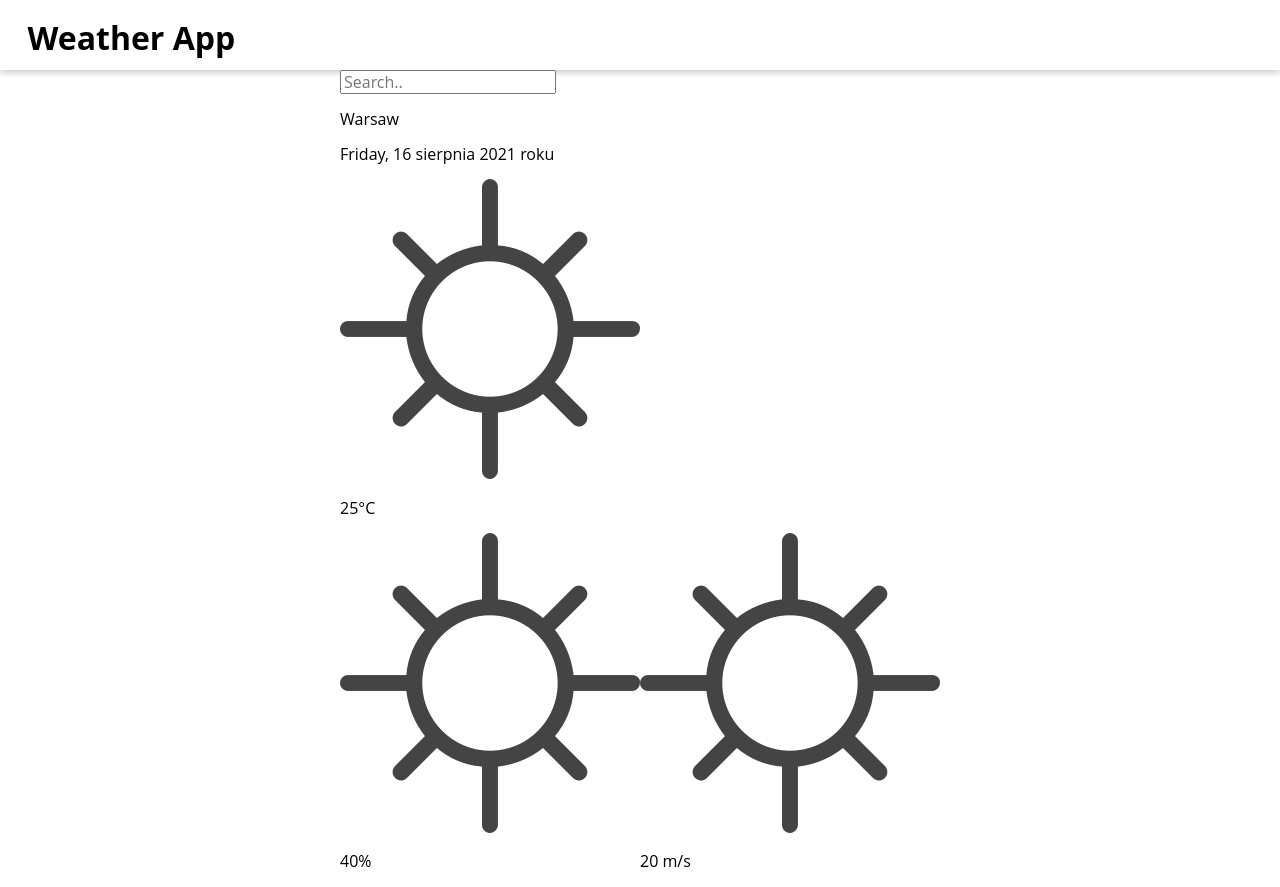
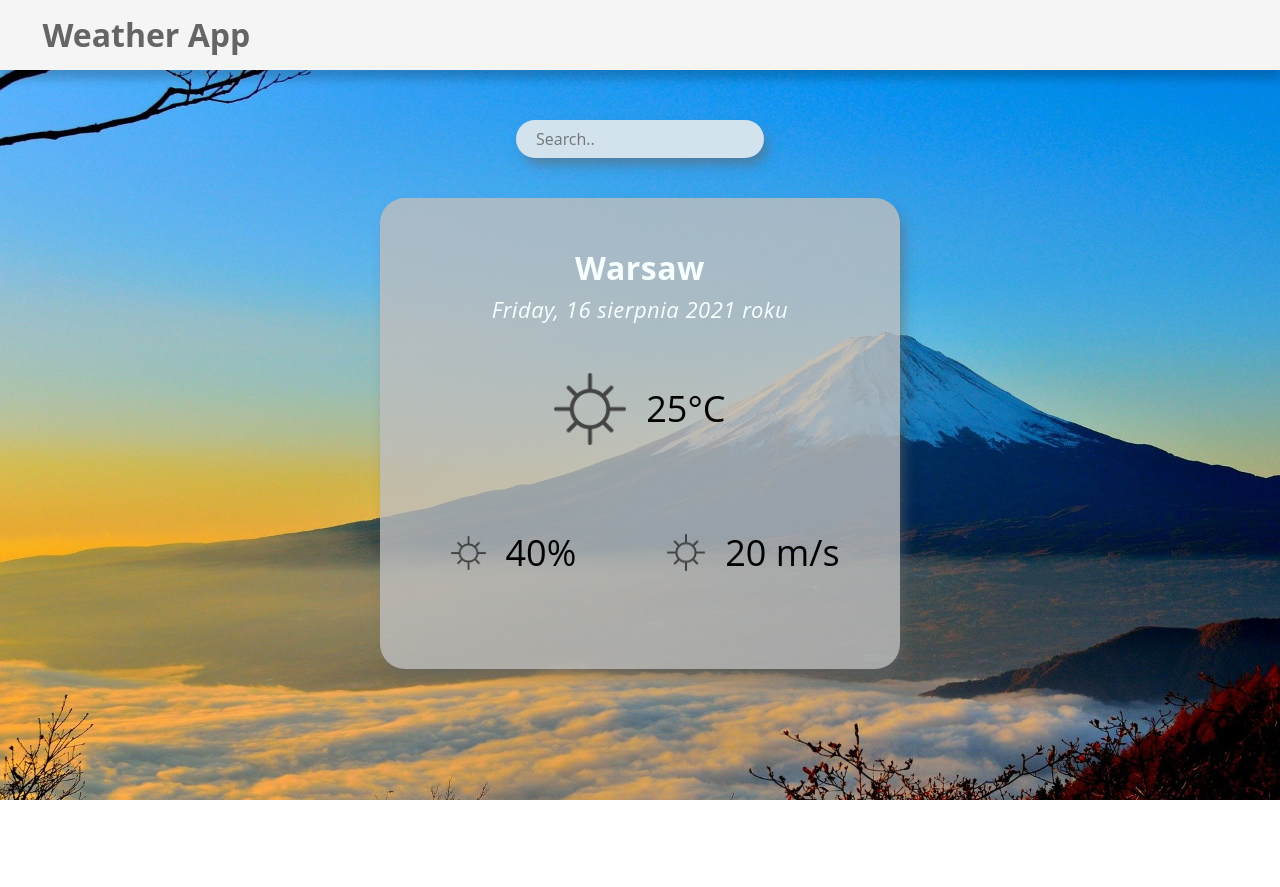
Before and after one commit to martafrackiewicz/weather-app, a React (Create React App) app: page / in a window 1280 px wide. After the commit the page ends 800 px from the top, so only its background shows below. Built offline with nearby package versions, Linux system fonts and the light colour scheme.

Commit message:
Basic style

```diff
--- a/src/components/Description/Description.js
+++ b/src/components/Description/Description.js
@@ -1,3 +1,5 @@
+import "./Description.scss";
+
 const Description = () => {
     return (
         <div className="description-container">
--- /dev/null
+++ b/src/components/Description/Description.scss
@@ -0,0 +1,31 @@
+@import "../../scss/colors";
+
+@mixin description-style {
+    color: $c-main-font;
+    font-size: 24px;
+    font-weight: bold;
+    letter-spacing: 0.5px;
+}
+
+.description {
+
+    &-container {
+        text-align: center;
+    }
+
+    &-city {
+        color: $c-main-font;
+        font-size: 32px;
+        font-weight: bold;
+        letter-spacing: 0.5px;
+        margin-bottom: 10px;
+    }
+
+    &-date {
+        margin-top: 0;
+        color: $c-main-font;
+        font-size: 22px;
+        font-style: italic;
+        letter-spacing: 0.5px;
+    }
+}
--- a/src/components/Header/Header.scss
+++ b/src/components/Header/Header.scss
@@ -1,12 +1,14 @@
-$shadow: 0 3px 6px rgba(0, 0, 0, 0.20);
+@import "../../scss/colors";
 
 .header {
     height: 70px;
     margin: 0;
-    box-shadow: $shadow;
+    box-shadow: $header-shadow;
+    background: $c-header-background;
 
     &-title {
-      padding-top: 20px;
+      padding-top: 17px;
       margin: 0;
+      color: $c-secondary-font;
     }
 }
--- a/src/components/IconAndText/IconAndText.js
+++ b/src/components/IconAndText/IconAndText.js
@@ -1,3 +1,4 @@
+import "./IconAndText.scss";
 import sun from "../../icons/sun.png";
 
 const IconAndText = ({text}) => {
--- a/src/components/IconAndText/IconAndText.scss
+++ b/src/components/IconAndText/IconAndText.scss
@@ -0,0 +1,15 @@
+.icon-and-text-container {
+    display: flex;
+    align-items: center;
+    justify-content: center;
+    margin-top: 30px;
+
+    .icon {
+        width: 15%;
+    }
+
+    .text {
+        font-size: 36px;
+        margin-left: 20px;
+    }
+}
--- a/src/components/MainSection/MainSection.js
+++ b/src/components/MainSection/MainSection.js
@@ -8,11 +8,13 @@ const MainSection = () => {
     return (
         <div className="container main-section-container">
             <Search />
-            <Description />
-            <IconAndText text={"25\u00b0C"} />
-            <div className="conditions-container">
-                <IconAndText text={"40%"} />
-                <IconAndText text={"20 m/s"} />
+            <div className="data-container">
+                <Description />
+                <IconAndText text={"25\u00b0C"} />
+                <div className="conditions-container">
+                    <IconAndText text={"40%"} />
+                    <IconAndText text={"20 m/s"} />
+                </div>
             </div>
         </div>
     );
--- a/src/components/MainSection/MainSection.scss
+++ b/src/components/MainSection/MainSection.scss
@@ -1,8 +1,19 @@
+@import "../../scss/colors";
+
 .main-section-container {
     display: grid;
     place-content: center;
 }
 
+.data-container {
+    width: 60%;
+    margin: 40px auto auto;
+    box-shadow: $box-shadow;
+    border-radius: 25px;
+    background: $c-transparent-background;
+    padding: 20px 20px 60px 20px;
+}
+
 .conditions-container {
     display: flex;
 }
--- a/src/components/Search/Search.js
+++ b/src/components/Search/Search.js
@@ -1,3 +1,5 @@
+import "./Search.scss";
+
 const Search = () => {
     return (
         <div className="search-bar">
--- /dev/null
+++ b/src/components/Search/Search.scss
@@ -0,0 +1,17 @@
+@import "../../scss/colors";
+
+.search-bar {
+    text-align: center;
+    margin-top: 50px;
+
+    input {
+        border-radius: 50px;
+        color: $c-search-placeholder;
+        border: none;
+        outline: none;
+        padding: 10px 20px;
+        box-shadow: $box-shadow;
+        background-color: $c-search-background;
+    }
+
+}
--- a/src/scss/_colors.scss
+++ b/src/scss/_colors.scss
@@ -0,0 +1,9 @@
+$c-main-font: #F7FFFF;
+$c-secondary-font: #666565;
+$c-search-placeholder: #999999;
+$c-search-background: #d2e3ee;
+$c-transparent-background: rgba(190, 190, 190, 0.8);
+$c-header-background: #f5f5f5;
+
+$box-shadow: 5px 8px 13px -2px rgba(100, 100, 100, 0.6);
+$header-shadow: 0 9px 9px rgba(0, 0, 0, 0.20);
--- a/src/scss/main.scss
+++ b/src/scss/main.scss
@@ -7,12 +7,16 @@
 body {
     margin: 0;
     padding: 0;
+    min-height: 100vh;
     font-size: 16px;
     font-family: 'Open Sans', sans-serif;
+    background-image: url("../images/mountain-477832_1920.jpg");
+    background-repeat: no-repeat;
+    background-size: cover;
 }
 
 .container {
-  width: 1225px;
+  max-width: 1225px;
   margin: 0 auto;
-  padding: 0;
+  padding: 0 15px;
 }
```
Also changed, not shown: src/images/mountain-477832_1920.jpg (added).
